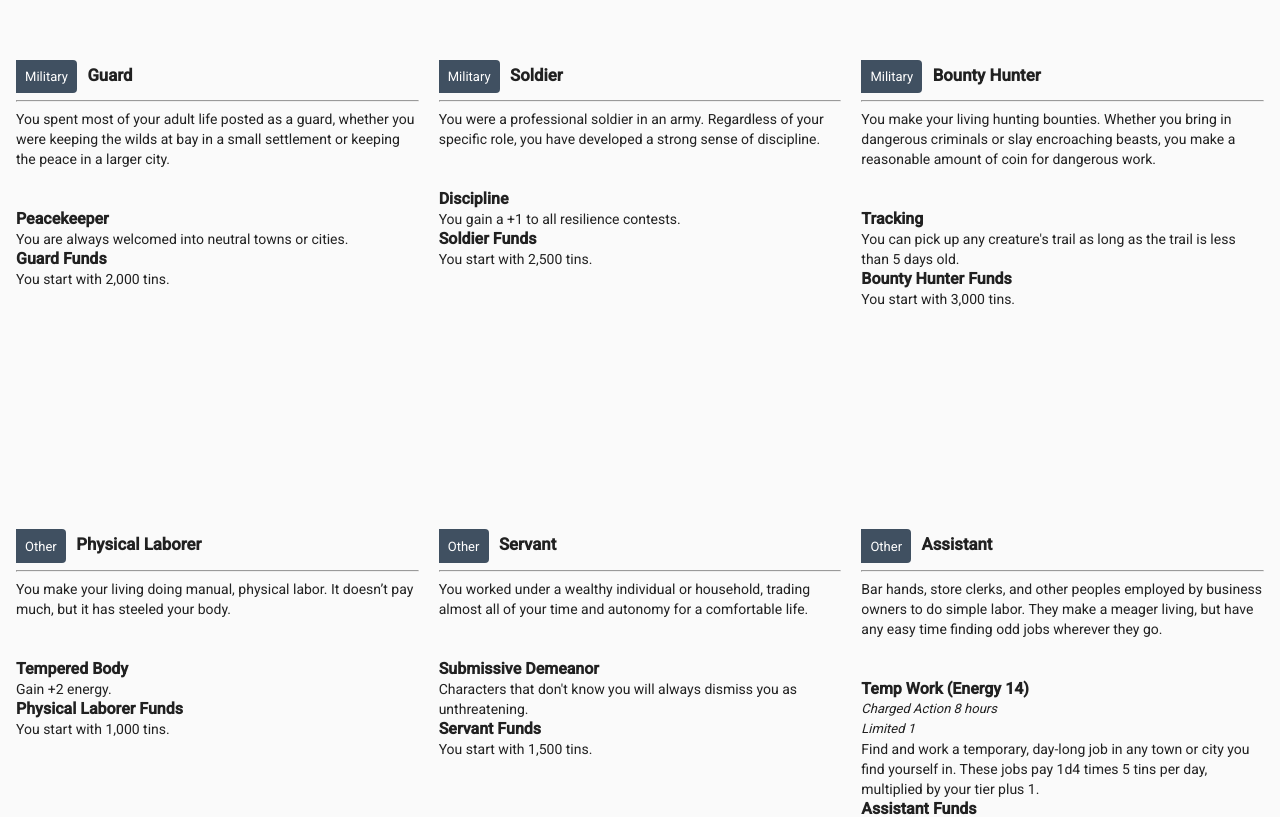
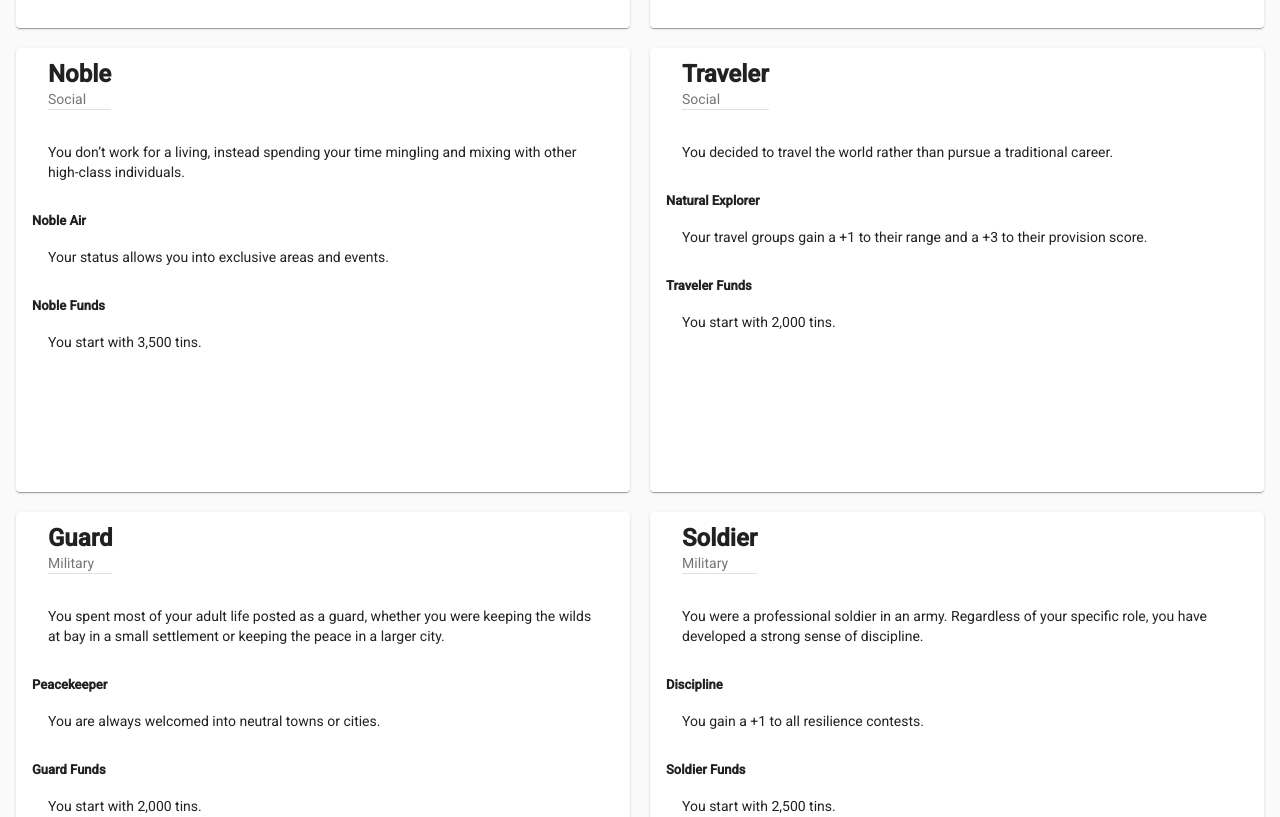
Before and after one commit to GzusO/Valiant-Builder, an Angular app: page /professions in a window 1280 px wide. Shown: the part 1040-1857 px from the top of the page. Built offline with nearby package versions, Linux system fonts and the light colour scheme; what angular-in-memory-web-api would draw is missing.

Commit message:
retheme professions to match lineages

```diff
--- a/src/app/profession-list/profession-list.component.html
+++ b/src/app/profession-list/profession-list.component.html
@@ -1,27 +1,27 @@
 <h2>Professions</h2>
-
 <div class="cards">
-  <a *ngFor="let profession of professions" class="card">
-    <div>
-        <span class="badge" bp="float-left">{{profession.type}}</span>
+  <mat-card *ngFor="let profession of professions" class="card">
+    <mat-card-header>
+        <mat-card-title>
           <span class="name">{{profession.name}}</span>
-        <hr>
-    </div>
+        </mat-card-title>
+        <mat-card-subtitle>
+          <span>{{profession.type}}</span>
+          <mat-divider></mat-divider>
+        </mat-card-subtitle>
+    </mat-card-header>
     <div *ngFor="let feature of profession.features">
+      <p>
         {{feature.description}}
-        <br>
-        <br>
-        <br>
+      </p>
       <div *ngFor="let ability of feature.abilities">
-            <div class="trait">{{ability.name}} ({{ability.primaryTags}})</div>
-            <div class="secondaryTags">{{ability.secondaryTags}}</div>
-            <div class="tertiaryTags">{{ability.tertiaryTags}}</div>
-            <span>{{ability.description}}</span>
+        <span class="ability-name">{{ability.name}}</span>
+        <p>{{ability.description}}</p>
       </div>
       <div *ngFor="let trait of feature.traits">
-            <div class="trait">{{trait.name}}</div>
-            <span>{{trait.description}}</span>
+        <span class="trait-name">{{trait.name}}</span>
+        <p>{{trait.description}}</p>
       </div>
     </div>
-  </a>
+  </mat-card>
 </div>
--- a/src/app/profession-list/profession-list.component.scss
+++ b/src/app/profession-list/profession-list.component.scss
@@ -1,13 +1,3 @@
-.cards {
-    display: grid;
-    grid-template-columns: repeat(auto-fill, minmax(400px, 1fr));
-    grid-gap: 20px;
-}
-
-.card {
-    display: grid;
-    grid-template-rows: max-content 400px 1fr;
-}
 .badge {
     display: inline-block;
     font-size: small;
@@ -20,13 +10,28 @@
     margin-right: .8em;
     border-radius: 0 4px 4px 0;
   }
+  .cards {
+    display: grid;
+    grid-template-columns: repeat(auto-fill, minmax(500px, 1fr));
+    grid-gap: 20px;
+}
+
+.card {
+    display: grid;
+    grid-template-rows: max-content 350px 1fr;
+}
+
 .name{
     font-size: larger;
     font-weight:  bold;
 }
 
-  .trait{
-      font-size: medium;
+.trait-name{
+    font-size: small;
+    font-weight: bold;
+}
+.ability-name{
+    font-size: small;
     font-weight: bold;
 }
 .secondaryTags{
@@ -37,3 +42,30 @@
     font-size: small;
     font-style: italic;
 }
+.feature{
+    font-size: medium;
+    font-weight: bold;
+}
+.trait{
+    padding-left: .25em;
+}
+.ability{
+    padding-left: .25em;
+}
+
+//Shrink Tab Header
+::ng-deep.mat-tab-label, ::ng-deep.mat-tab-label-active{
+    min-width: 0!important;
+    padding: 3px!important;
+    margin: 3px!important;
+}
+
+//Tab Header locked to bottom
+.mat-tab-group{
+height: 94%;
+position: absolute;
+}
+//Rest of tab content fills space vertically
+::ng-deep.mat-tab-body-wrapper{
+flex: 1;
+}
```
Lines whose indentation alone changed are shown as unchanged.
